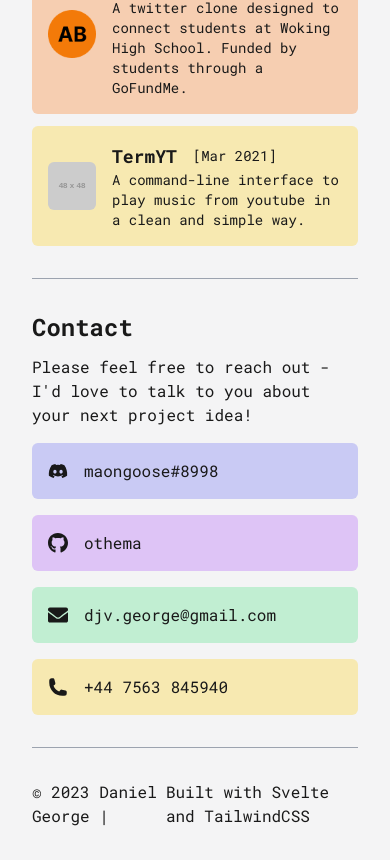
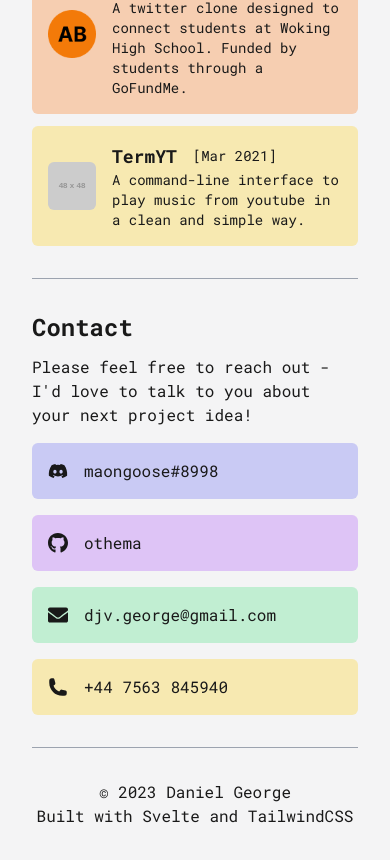
Before and after one commit to othema/portfolio, a SvelteKit app: page / in a window 390 px wide. Shown: the part 1072-1932 px from the top of the page. Built offline with nearby package versions, Linux system fonts and the light colour scheme.

Commit message:
style: add footer responsiveness

```diff
--- a/src/routes/+page.svelte
+++ b/src/routes/+page.svelte
@@ -78,7 +78,9 @@
 
 	<hr class="my-8 border-gray-400 dark:border-gray-500"/>
 
-	<footer class="flex justify-center mb-8">
-		© {year} Daniel George |&nbsp;<a class="hover:underline" target="_blank" rel="noreferrer" href="https://www.github.com/othema/portfolio">Built with Svelte and TailwindCSS</a>
+	<footer class="flex justify-center mb-8 flex-col items-center sm:flex-row">
+		© {year} Daniel George
+		<span class="hidden sm:inline-block">&nbsp;|&nbsp;</span>
+		<a class="hover:underline" target="_blank" rel="noreferrer" href="https://www.github.com/othema/portfolio">Built with Svelte and TailwindCSS</a>
 	</footer>
 </div>
```
